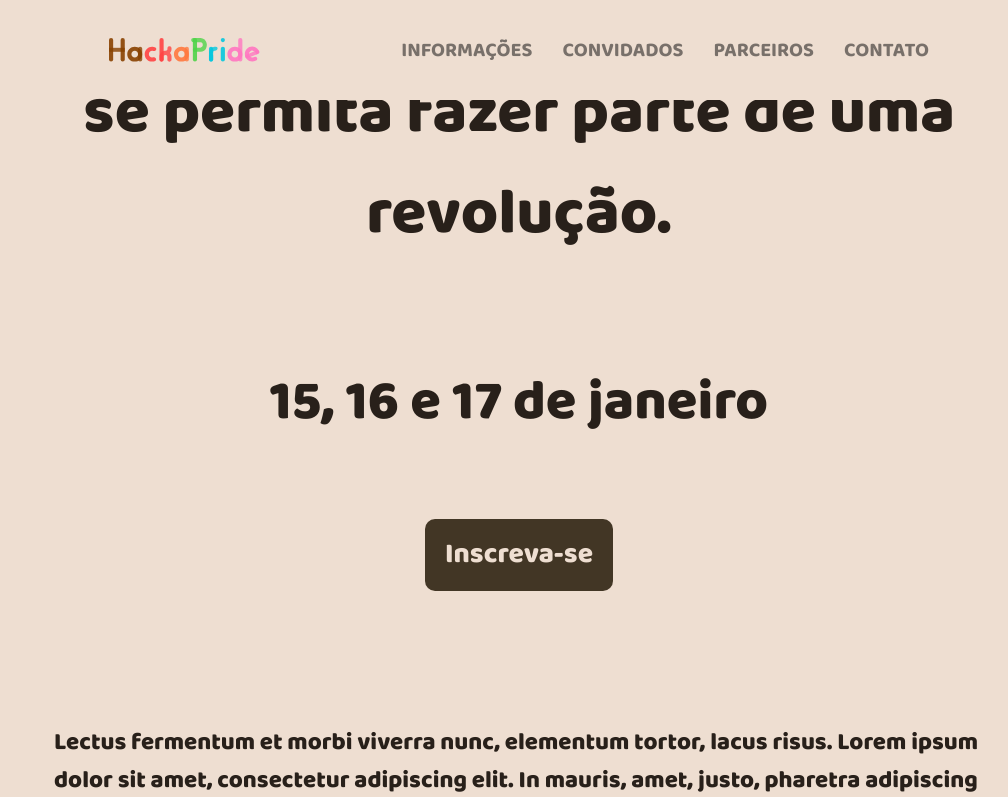
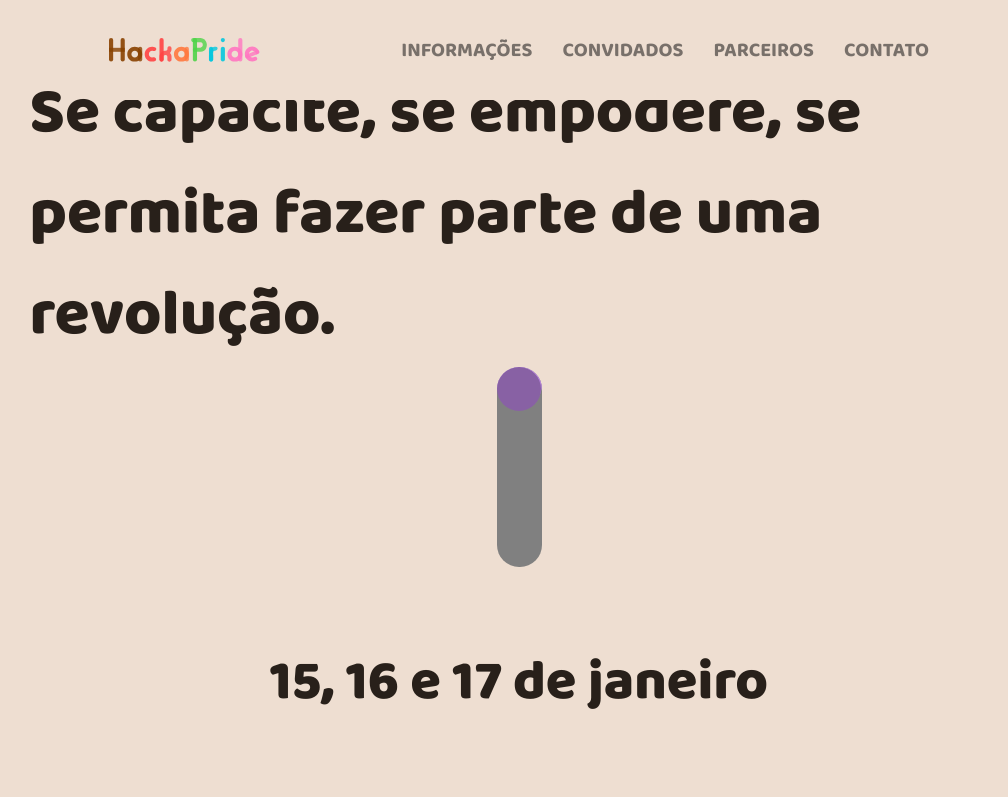
Before and after one commit to CITi-UFPE/hackapride_2022, a React (Create React App) app: page / in a window 1280 px wide. Shown: the top 797 px of the page, without its empty margins (121-1129 px from the left). Built offline with nearby package versions, Linux system fonts and the light colour scheme; no server answers.

Commit message:
feature(rainbow): began the animated rainbow

```diff
--- a/src/components/HomePage/index.tsx
+++ b/src/components/HomePage/index.tsx
@@ -5,6 +5,8 @@ import {
   HomeButton,
   HomeText,
   MainTitle,
+  Rainbow,
+  RainbowBubble,
   RainbowContainer,
 } from './style';
 
@@ -12,14 +14,13 @@ export const HomePage: React.FC = () => (
   <Container>
     <MainTitle>
       Se capacite, se empodere,
-    </MainTitle>
-    <MainTitle>
       se permita fazer parte de uma
-    </MainTitle>
-    <MainTitle>
       revolução.
     </MainTitle>
-    <RainbowContainer />
+    <RainbowContainer>
+      <Rainbow />
+      <RainbowBubble />
+    </RainbowContainer>
     <DateTitle>
       15, 16 e 17 de janeiro
     </DateTitle>
--- a/src/components/HomePage/style.ts
+++ b/src/components/HomePage/style.ts
@@ -1,40 +1,15 @@
 import styled, { keyframes } from 'styled-components';
 
 export const Container = styled.div`
-  width: 100vw;
-  height: 100vh;
-
+  padding-top: 5%;
   display: flex;
   justify-content: center;
   align-items: center;
   flex-direction: column;
 
-  h1 {
-    font-size: 54px;
-    color: ${(props) => props.theme.colors.primary};
-    margin-top: 40px;
-    text-align: center;
-    @media (max-width: 720px) {
-      font-size: 28px;
-    }
-  }
+`;
 
-  p {
-    font-size: 20px;
-    margin-top: 24px;
-    line-height: 32px;
-    @media (max-width: 720px) {
-      font-size: 16px;
-      margin-top: 0;
-    }
-  }
-
-  img {
-    width: 25%;
-  }
-`;
 export const MainTitle = styled.div`
-  /* margin-top: 404px; */
   justify-content: center;
   align-self: center;
   max-width: 979px;
@@ -45,10 +20,13 @@ export const MainTitle = styled.div`
 `;
 
 export const RainbowContainer = styled.div`
-  margin-top: 21px;
-  width: 272px;
-  height: 532px;
-  background-color: #f00;
+  position: relative;
+  display: inline-block;
+  width: 45px;
+  height: 200px;
+  background-color: grey;
+  border-radius: 22px;
+  overflow: hidden;
 `;
 
 export const DateTitle = styled.div`
@@ -86,43 +64,55 @@ export const HomeText = styled.div`
   color: ${(props) => props.theme.colors.black};
 `;
 
-// const RainbowAnimation = keyframes`
-// up-down {
-//   0% {
-//       top: 0;
-//   }
-//   100% {
-//       top: 156px;
-//   }
-// `;
+const RainbowAnimation = keyframes` up-down {
+  0% {
+      top: 0;
+  }
+  100% {
+      top: 156px;
+  }
+}
+`;
 
-// export const Rainbow = styled.div`
-//   // animation: loading 1.5s 1s infinite;
-//   // color: #0f0;
-//   // background-color: #f00;
-//   // height: 200px;
-//   // width: 30px;
-//   // border-radius: 0 0 30px 30px;
-//   // width: 30px;
-//   // background: tomato;
-//   // border-radius: 3px;
-//   // animation: ${RainbowAnimation} 1.5s 1s infinite;
-//   position: absolute;
-//     top: -80%;
-//     width: 100%;
-//     height: 100%;
-//     border-radius: 22px;
-//     background-color: #BC86E2;
-//     -webkit-animation-name: up-down;
-//             animation-name: up-down;
-//     -webkit-animation-duration: 1.3s;
-//             animation-duration: 1.3s;
-//     -webkit-animation-timing-function: cubic-bezier(.42, 0, .58, 1);
-//             animation-timing-function: cubic-bezier(.42, 0, .58, 1);
-//     -webkit-animation-iteration-count: infinite;
-//             animation-iteration-count: infinite;
-//     -webkit-animation-fill-mode: both;
-//             animation-fill-mode: both;
-//     -webkit-animation-direction: alternate;
-//             animation-direction: alternate;
-// `;
+export const Rainbow = styled.div`
+  position: absolute;
+  top: -80%;
+  width: 100%;
+  height: 100%;
+  border-radius: 22px;
+  background-color: #BC86E2;
+  -webkit-animation-name: up-down;
+          animation-name: up-down;
+  -webkit-animation-duration: 1.3s;
+          animation-duration: 1.3s;
+  -webkit-animation-timing-function: cubic-bezier(.42, 0, .58, 1);
+          animation-timing-function: cubic-bezier(.42, 0, .58, 1);
+  -webkit-animation-iteration-count: infinite;
+          animation-iteration-count: infinite;
+  -webkit-animation-fill-mode: both;
+          animation-fill-mode: both;
+  -webkit-animation-direction: alternate;
+          animation-direction: alternate;
+`;
+
+export const RainbowBubble = styled.div`
+  position: absolute;
+  top: 0;
+  width: 44px;
+  height: 44px;
+  margin: auto;
+  border-radius: 100%;
+  background-color: #8861A4;
+  -webkit-animation-name: up-down;
+            animation-name: up-down;
+    -webkit-animation-duration: 1.3s;
+            animation-duration: 1.3s;
+    -webkit-animation-timing-function: cubic-bezier(.42, 0, .58, 1);
+            animation-timing-function: cubic-bezier(.42, 0, .58, 1);
+    -webkit-animation-iteration-count: infinite;
+            animation-iteration-count: infinite;
+    -webkit-animation-fill-mode: both;
+            animation-fill-mode: both;
+    -webkit-animation-direction: alternate;
+            animation-direction: alternate;
+`;
```
